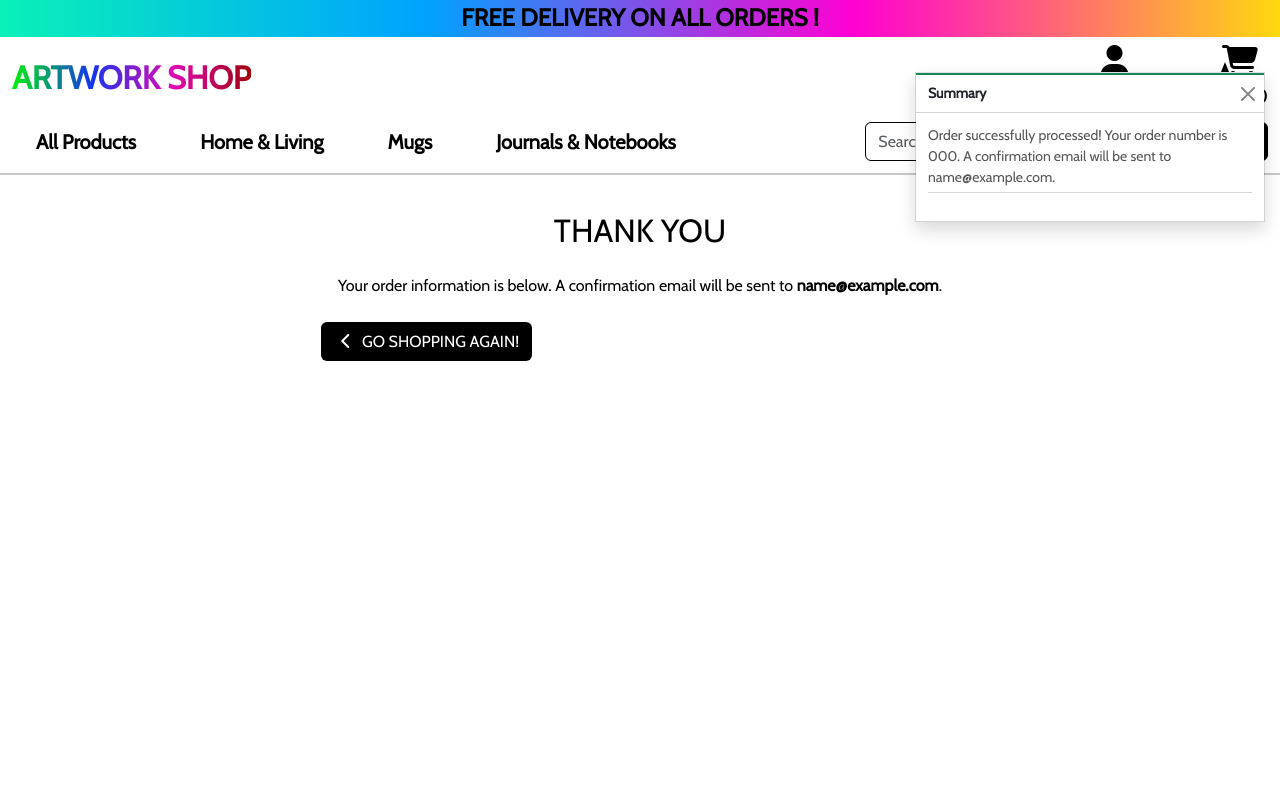
After one commit to ManalAbdulqawi/artwork-online-shop, a Django app: page /checkout/checkout_success/000 in a window 1280 px wide. The commit adds this page. Run offline with Django 4.2, Linux system fonts and the light colour scheme; tables that the repository leaves empty hold one stand-in row (values such as "Sample post"); some libraries are stand-ins or nearby versions.

Commit message:
added checkout success logic

```diff
--- a/checkout/__init__.py
+++ b/checkout/__init__.py
@@ -0,0 +1 @@
+default_app_config = 'checkout.apps.CheckoutConfig'
--- a/checkout/models.py
+++ b/checkout/models.py
@@ -39,10 +39,9 @@ class Order(models.Model):
 
     def update_total(self):
         """
-        Update grand total each time a line item is added,
-        accounting for delivery costs.
+        Update total each time a line item is added
         """
-        self.order_total = self.lineitems.aggregate(Sum('lineitem_total'))['lineitem_total__sum']
+        self.order_total = self.lineitems.aggregate(Sum('lineitem_total'))['lineitem_total__sum'] or 0
         self.save()
 
     def save(self, *args, **kwargs):
--- a/checkout/templates/checkout/checkout.html
+++ b/checkout/templates/checkout/checkout.html
@@ -69,7 +69,7 @@
                 </div>
             </div>
             <div class="col-12 col-lg-6 bg-light rounded-2 mb-4">
-                <p class="text-black">Please fill out the form below to complete your order</p>
+                <p class="text-black p-2">Please fill out the form below to complete your order</p>
                  <form action="{% url 'checkout' %}" method="POST" id="payment-form">
     {% csrf_token %}
     <fieldset class="rounded px-3 mb-2">
--- /dev/null
+++ b/checkout/templates/checkout/checkout_success.html
@@ -0,0 +1,41 @@
+{% extends "base.html" %}
+{% load static %}
+
+{% block extra_css %}
+    <link rel="stylesheet" href="{% static 'checkout/css/checkout.css' %}">
+{% endblock %}
+
+{% block page_header %}
+    <div class="container header-container">
+        <div class="row">
+            <div class="col"></div>
+        </div>
+    </div>
+{% endblock %}
+
+{% block content %}
+    <div class="backgroundlayer"></div>
+    <div class="container">
+        <div class="row">
+            <div class="col">
+
+                <h2 class="mt-5 mb-4 text-center text-black">THANK YOU</h2>
+                <p class="text-black text-center">Your order information is below. A confirmation email will be sent to <strong>{{ order.email }}</strong>.</p>
+            </div>
+        </div>
+
+        <div class="row">
+            <div class="col-12 col-lg-7"></div>
+        </div>
+        <div class="row">
+			<div class="col-12 col-lg-7 text-center">
+				<a href="{% url 'products' %}" class="btn btn-black rounded-2 my-2">
+					<span class="icon mr-2">
+						<i class="fas fa-chevron-left"></i>
+					</span>
+					<span class="text-uppercase"> Go Shopping again!</span>
+				</a>
+			</div>
+		</div>
+    </div>
+{% endblock %}
--- a/checkout/urls.py
+++ b/checkout/urls.py
@@ -3,4 +3,5 @@ from . import views
 
 urlpatterns = [
     path('', views.checkout, name='checkout'),
+    path('checkout_success/<order_number>', views.checkout_success, name='checkout_success'),
 ]
--- a/checkout/views.py
+++ b/checkout/views.py
@@ -1,8 +1,11 @@
-from django.shortcuts import render, redirect, reverse
+from django.shortcuts import render, redirect, reverse,  get_object_or_404
 from django.contrib import messages
 from django.conf import settings
+from .forms import OrderForm
 
-from .forms import OrderForm
+
+from .models import Order, OrderLineItem
+from products.models import Product
 from bag.contexts import bag_contents
 import stripe
 
@@ -12,29 +15,91 @@ def checkout(request):
     stripe_public_key = settings.STRIPE_PUBLIC_KEY
     stripe_secret_key = settings.STRIPE_SECRET_KEY
     bag = request.session.get('bag', {})
-    if not bag:
-        messages.error(request, "There's nothing in your bag at the moment")
-        return redirect(reverse('products'))
+    if request.method == 'POST':
+        bag = request.session.get('bag', {})
 
-    current_bag = bag_contents(request)
-    total = current_bag['total']
-    stripe_total = round(total * 100)
-    stripe.api_key = stripe_secret_key
-    intent = stripe.PaymentIntent.create(
+        form_data = {
+            'full_name': request.POST['full_name'],
+            'email': request.POST['email'],
+            'phone_number': request.POST['phone_number'],
+            'country': request.POST['country'],
+            'postcode': request.POST['postcode'],
+            'town_or_city': request.POST['town_or_city'],
+            'street_address1': request.POST['street_address1'],
+            'street_address2': request.POST['street_address2'],
+            'county': request.POST['county'],
+        }
+
+        order_form = OrderForm(form_data)
+        if order_form.is_valid():
+            order = order_form.save()
+            for item_id,quantity in bag.items():
+                try:
+                    product = Product.objects.get(id=item_id)
+                    order_line_item = OrderLineItem(
+                        order = order,
+                        product = product,
+                        quantity = quantity,
+                        )
+                    order_line_item.save()
+                except Product.DoesNotExist:
+                    messages.error(request, (
+                        "One of the products in your bag wasn't found in our database. "
+                        "Please call us for assistance!")
+                    )
+                    order.delete()
+                    return redirect(reverse('view_bag'))
+
+            request.session['save_info'] = 'save-info' in request.POST
+            return redirect(reverse('checkout_success', args=[order.order_number]))
+        else:
+            messages.error(request, 'There was an error with your form. \
+                Please double check your information.')
+    else:
+        bag = request.session.get('bag', {})
+        if not bag:
+            messages.error(request, "There's nothing in your bag at the moment")
+            return redirect(reverse('products'))
+        current_bag = bag_contents(request)
+        total = current_bag['total']
+        stripe_total = round(total * 100)
+        stripe.api_key = stripe_secret_key
+        intent = stripe.PaymentIntent.create(
         amount=stripe_total,
-        currency=settings.STRIPE_CURRENCY,
-    )
-    if not stripe_public_key:
-        messages.warning(request, 'Stripe public key is missing. \
+        currency=settings.STRIPE_CURRENCY, )
+        if not stripe_public_key:
+            messages.warning(request, 'Stripe public key is missing. \
             Did you forget to set it in your environment?')
 
 
-    order_form = OrderForm()
-    template = 'checkout/checkout.html'
+
+
+        order_form = OrderForm()
+        template = 'checkout/checkout.html'
+        context = {
+            'order_form': order_form,
+            'stripe_public_key': stripe_public_key,
+            'client_secret': intent.client_secret,}
+
+        return render(request, template, context)
+
+
+
+def checkout_success(request, order_number):
+    """
+    Handle successful checkouts
+    """
+    save_info = request.session.get('save_info')
+    order = get_object_or_404(Order, order_number=order_number)
+    messages.success(request, f'Order successfully processed! \
+        Your order number is {order_number}. A confirmation \
+        email will be sent to {order.email}.')
+
+    if 'bag' in request.session:
+        del request.session['bag']
+
+    template = 'checkout/checkout_success.html'
     context = {
-        'order_form': order_form,
-        'stripe_public_key': stripe_public_key,
-        'client_secret': intent.client_secret,
+        'order': order,
     }
-
     return render(request, template, context)
--- a/templates/base.html
+++ b/templates/base.html
@@ -54,19 +54,8 @@
           <h2 class="logo my-0">Artwork Shop</h2>
         </a>
       </div>
-       <div class="col-12 col-lg-4 my-auto py-1 py-lg-0">
-  <form method="GET" action="{% url 'products' %}">
-    <div class="input-group w-100">
-      <input class="form-control border border-black" type="text" name="q" placeholder="Search our site">
-      <button class="btn btn-black border border-black rounded-end" type="submit">
-        <span class="icon">
-          <i class="fas fa-search"></i>
-        </span>
-      </button>
-    </div>
-  </form>
-       </div>
-      <div class="col-12 col-lg-4 my-auto py-1 py-lg-0">
+
+      <div class="col-12 col-lg-8 my-auto py-1 py-lg-0">
   <ul class="d-flex justify-content-end align-items-center mb-0 gap-5 list-unstyled">
     <!-- My Account Dropdown -->
     <li class="dropdown">
@@ -105,6 +94,7 @@
       </div>
    </div>
   <div class="row bg-white">
+  <div class="col-12 col-lg-8 my-auto py-1 py-lg-0 justify-content-start">
   <nav class="navbar navbar-expand-lg navbar-light w-100">
     <button class="navbar-toggler" type="button"
             data-bs-toggle="collapse"
@@ -117,6 +107,19 @@
     {% include 'includes/mobile-top-header.html' %}
     {% include 'includes/main-nav.html' %}
   </nav>
+  </div>
+  <div class="col-12 col-lg-4 my-auto py-1 py-lg-0 float-end">
+  <form method="GET" action="{% url 'products' %}">
+    <div class="input-group w-100">
+      <input class="form-control border border-black" type="text" name="q" placeholder="Search our site">
+      <button class="btn btn-black border border-black rounded-end" type="submit">
+        <span class="icon">
+          <i class="fas fa-search"></i>
+        </span>
+      </button>
+    </div>
+  </form>
+  </div>
   </div>
     <div class="row">
     <hr class="border-top border-2 border-dark" />
--- a/templates/includes/mobile-top-header.html
+++ b/templates/includes/mobile-top-header.html
@@ -1,25 +1,4 @@
-<li class="list-inline-item">
-    <a class="text-black nav-link d-block d-lg-none" href="#" id="mobile-search" data-bs-toggle="dropdown" aria-haspopup="true" aria-expanded="false">
-        <div class="text-center">
-            <div><i class="fas fa-search fa-lg"></i></div>
-            <p class="my-0">Search</p>
-        </div>
-    </a>
-    <div class="dropdown-menu border-0 w-100 p-3 rounded-0 my-0" aria-labelledby="mobile-search">
-        <form class="form" method="GET" action="{% url 'products' %}">
-            <div class="input-group w-100">
-                <input class="form-control border border-black" type="text" name="q" placeholder="Search our site">
-                <div class="input-group-append">
-                    <button class="form-control btn btn-black border border-black rounded-end" type="submit">
-                        <span class="icon">
-                            <i class="fas fa-search"></i>
-                        </span>
-                    </button>
-                </div>
-            </div>
-        </form>
-    </div>
-</li>
+
 
 <li class="list-inline-item dropdown">
     <a class="text-black nav-link d-block d-lg-none" href="#" id="user-options" data-bs-toggle="dropdown" aria-haspopup="true" aria-expanded="false">
@@ -44,10 +23,10 @@
         <div class="text-center">
             <div><i class="fas fa-shopping-bag fa-lg"></i></div>
             <p class="my-0">
-                {% if grand_total %}
-                    ${{ grand_total|floatformat:2 }}
+                {% if total %}
+                     £{{ total|floatformat:2 }}
                 {% else %}
-                    $0.00
+                     £0.00
                 {% endif %}
             </p>
         </div>
```
